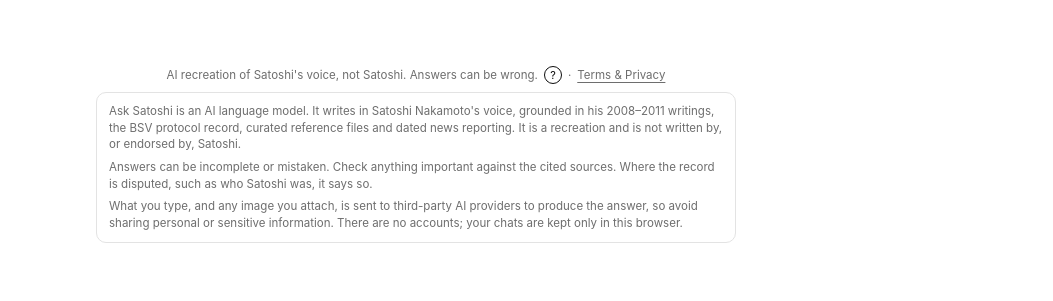
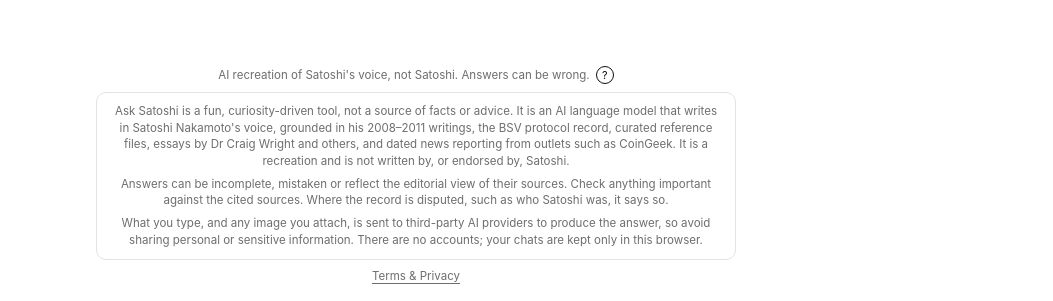
Before and after one commit to BMX-Casey94/AskSatoshi, a React (Vite) app in the folder client/: page / in a window 1280 px wide. Both pictures are taken after a click on the button "Show details about this AI service". Shown: the part 545-846 px from the top of the page, without its empty margins (224-1277 px from the left). Before the commit the page ends 808 px from the top, so only its background shows below. Built offline with nearby package versions, Linux system fonts and the light colour scheme; no server answers.

Commit message:
Stop logging question text; centre and extend the AI notice; update Terms wording
Co-authored-by: Cursor <cursoragent@cursor.com>

```diff
--- /dev/null
+++ b/client/scripts/stampLegalDate.mjs
@@ -0,0 +1,83 @@
+/**
+ * Keeps the Terms & Privacy date in step with the legal copy.
+ *
+ * The August 2026 baseline is the copy after later edits were undone. Matching
+ * that copy shows August. Any other copy, on the next dev server or production
+ * build, shows that day's date and keeps it until the copy changes again.
+ * Restoring the August copy puts August back.
+ */
+
+import { createHash } from 'node:crypto';
+import { readFileSync, writeFileSync } from 'node:fs';
+import { dirname, join } from 'node:path';
+import { fileURLToPath, pathToFileURL } from 'node:url';
+
+const root = join(dirname(fileURLToPath(import.meta.url)), '..');
+const pagePath = join(root, 'src/components/LegalPage.tsx');
+const revPath = join(root, 'src/legalRevision.ts');
+
+const START = '{/* legal-copy:start */}';
+const END = '{/* legal-copy:end */}';
+const BASELINE_LABEL = 'August 2026';
+
+function field(name, src) {
+  const match = new RegExp(`export const ${name} = '([^']*)'`).exec(src);
+  if (!match) throw new Error(`legalRevision.ts is missing ${name}`);
+  return match[1];
+}
+
+function revisionSource(baseline, copy, label) {
+  return `/**
+ * Date shown on Terms & Privacy. Written by scripts/stampLegalDate.mjs.
+ * Do not edit the hashes by hand. Edit the legal copy, then run the client.
+ */
+export const LEGAL_BASELINE_SHA256 = '${baseline}';
+export const LEGAL_COPY_SHA256 = '${copy}';
+export const LEGAL_UPDATED_LABEL = '${label}';
+`;
+}
+
+function todayLabel() {
+  return new Intl.DateTimeFormat('en-GB', {
+    day: 'numeric',
+    month: 'long',
+    year: 'numeric',
+    timeZone: 'Europe/London',
+  }).format(new Date());
+}
+
+export function stampLegalDate() {
+  const page = readFileSync(pagePath, 'utf8');
+  const start = page.indexOf(START);
+  const end = page.indexOf(END);
+  if (start < 0 || end < start) throw new Error('Legal page is missing the legal-copy markers');
+  const copy = page.slice(start + START.length, end).replace(/\r\n/g, '\n').trim();
+  const hash = createHash('sha256').update(copy).digest('hex');
+
+  const current = readFileSync(revPath, 'utf8');
+  const baselineField = field('LEGAL_BASELINE_SHA256', current);
+  const recorded = field('LEGAL_COPY_SHA256', current);
+  const label = field('LEGAL_UPDATED_LABEL', current);
+  const baseline = /^[a-f0-9]{64}$/.test(baselineField) ? baselineField : hash;
+
+  let nextLabel = label;
+  let nextHash = recorded;
+  if (hash === baseline) {
+    nextLabel = BASELINE_LABEL;
+    nextHash = baseline;
+  } else if (hash !== recorded) {
+    nextLabel = todayLabel();
+    nextHash = hash;
+  }
+
+  const next = revisionSource(baseline, nextHash, nextLabel);
+  if (next !== current.replace(/\r\n/g, '\n')) {
+    writeFileSync(revPath, next);
+    return true;
+  }
+  return false;
+}
+
+const invokedDirectly =
+  process.argv[1] !== undefined && import.meta.url === pathToFileURL(process.argv[1]).href;
+if (invokedDirectly) stampLegalDate();
--- a/client/src/components/AiNotice.tsx
+++ b/client/src/components/AiNotice.tsx
@@ -1,5 +1,4 @@
 import { useId, useState } from 'react';
-import { Link } from '../lib/router';
 
 /**
  * Standing AI disclosure. The one-line summary is always visible beneath the composer;
@@ -23,21 +22,20 @@ export function AiNotice({ className }: { className?: string }) {
         >
           ?
         </button>
-        <span aria-hidden="true">·</span>
-        <Link href="/terms" className="ai-notice-link">
-          Terms &amp; Privacy
-        </Link>
       </p>
       {open && (
         <div id={panelId} className="ai-notice-panel" role="note">
           <p>
-            Ask Satoshi is an AI language model. It writes in Satoshi Nakamoto's voice, grounded in
-            his 2008–2011 writings, the BSV protocol record, curated reference files and dated
-            news reporting. It is a recreation and is not written by, or endorsed by, Satoshi.
+            Ask Satoshi is a fun, curiosity-driven tool, not a source of facts or advice. It is an
+            AI language model that writes in Satoshi Nakamoto's voice, grounded in his 2008–2011
+            writings, the BSV protocol record, curated reference files, essays by Dr Craig Wright
+            and others, and dated news reporting from outlets such as CoinGeek. It is a recreation
+            and is not written by, or endorsed by, Satoshi.
           </p>
           <p>
-            Answers can be incomplete or mistaken. Check anything important against the cited
-            sources. Where the record is disputed, such as who Satoshi was, it says so.
+            Answers can be incomplete, mistaken or reflect the editorial view of their sources.
+            Check anything important against the cited sources. Where the record is disputed, such
+            as who Satoshi was, it says so.
           </p>
           <p>
             What you type, and any image you attach, is sent to third-party AI providers to produce
--- a/client/src/components/CorpusStamp.tsx
+++ b/client/src/components/CorpusStamp.tsx
@@ -1,5 +1,6 @@
-/** Small footer line for the corpus refresh date. Renders nothing when unknown. */
+/** Footer line: corpus refresh date, then the Terms & Privacy link. */
 
+import { Link } from '../lib/router';
 import { formatCorpusUpdated } from '../lib/corpusDate';
 
 interface Props {
@@ -7,8 +8,20 @@ interface Props {
 }
 
 export function CorpusStamp({ updated }: Props) {
-  if (!updated) return null;
-  const formatted = formatCorpusUpdated(updated);
-  if (!formatted) return null;
-  return <p className="corpus-stamp">Sources last refreshed {formatted}</p>;
+  const formatted = updated ? formatCorpusUpdated(updated) : null;
+  return (
+    <p className="corpus-stamp">
+      {formatted && (
+        <>
+          <span>Sources last refreshed {formatted}</span>
+          <span className="corpus-stamp-sep" aria-hidden="true">
+            ·
+          </span>
+        </>
+      )}
+      <Link href="/terms" className="corpus-stamp-link">
+        Terms &amp; Privacy
+      </Link>
+    </p>
+  );
 }
--- a/client/src/components/LegalPage.tsx
+++ b/client/src/components/LegalPage.tsx
@@ -5,13 +5,13 @@
  */
 
 import { useEffect, useState } from 'react';
+import { LEGAL_UPDATED_LABEL } from '../legalRevision';
 import { Link } from '../lib/router';
 import { loadStore, saveStore } from '../lib/storage';
 import { HomeIcon } from './icons';
 import { ThemeToggle } from './ThemeToggle';
 
 const CONTACT = (import.meta.env as Record<string, string | undefined>).VITE_CONTACT_EMAIL?.trim();
-const LAST_UPDATED = '28 October 2026';
 
 export function LegalPage() {
   const [theme, setTheme] = useState<'light' | 'dark'>(() => loadStore().theme ?? 'light');
@@ -38,15 +38,17 @@ export function LegalPage() {
       </header>
 
       <main className="activity-main legal-main">
-        <p className="activity-lead">Last updated {LAST_UPDATED}.</p>
+        <p className="activity-lead">Last updated {LEGAL_UPDATED_LABEL}.</p>
 
+        {/* legal-copy:start */}
         <h2 id="terms">Terms of use</h2>
 
         <h3>What this is</h3>
         <p>
-          Ask Satoshi is an AI service. It answers questions about Bitcoin in the voice of Satoshi
-          Nakamoto, using his 2008–2011 writings, the BSV protocol record, curated reference
-          material and dated news reporting. It is a recreation. It is not written, reviewed or
+          Ask Satoshi is an AI service provided for curiosity, education and entertainment. It
+          answers questions about Bitcoin in the voice of Satoshi Nakamoto, using his 2008–2011
+          writings, the BSV protocol record, curated reference material, essays by Dr Craig Wright
+          and others, and dated news reporting (for example from CoinGeek). It is a recreation. It is not written, reviewed or
           endorsed by Satoshi Nakamoto, and it is not a person.
         </p>
 
@@ -148,8 +150,8 @@ export function LegalPage() {
         <h3>What our server handles</h3>
         <p>
           The server receives your IP address, which is used briefly to apply rate limits and to
-          protect the service from abuse. Short excerpts of questions can appear in operational
-          logs used to keep the service running and to fix faults. We do not build profiles, sell
+          protect the service from abuse. Operational logs record technical events only, not the text
+          of your questions. We do not build profiles, sell
           data or use it for advertising. Answer ratings (thumbs up or down) are counted anonymously
           and are not linked to you.
         </p>
@@ -177,6 +179,7 @@ export function LegalPage() {
             </p>
           </>
         )}
+        {/* legal-copy:end */}
       </main>
     </div>
   );
--- a/client/src/features.css
+++ b/client/src/features.css
@@ -356,11 +356,32 @@
 }
 
 .corpus-stamp {
+  display: flex;
+  flex-wrap: wrap;
+  align-items: center;
+  justify-content: center;
+  gap: 0.35em;
   margin: 0;
   font-size: 0.72rem;
   line-height: 1.4;
   color: var(--text-muted);
   text-align: center;
+}
+
+.corpus-stamp-link {
+  color: inherit;
+  text-decoration: underline;
+  text-underline-offset: 3px;
+}
+
+.corpus-stamp-link:hover {
+  color: var(--text);
+}
+
+.corpus-stamp-link:focus-visible {
+  outline: 2px solid var(--accent);
+  outline-offset: 2px;
+  border-radius: 2px;
 }
 
 .visually-hidden {
@@ -460,22 +481,13 @@
   padding: 10px 12px;
   border: 1px solid var(--border, rgba(127, 127, 127, 0.3));
   border-radius: 10px;
-  text-align: left;
+  text-align: center;
 }
 .ai-notice-panel p {
   margin: 0 0 6px;
 }
 .ai-notice-panel p:last-child {
   margin-bottom: 0;
-}
-
-.ai-notice-link {
-  color: inherit;
-  text-decoration: underline;
-  text-underline-offset: 3px;
-}
-.ai-notice-link:hover {
-  color: var(--text);
 }
 
 /* /terms — long-form legal text. */
--- /dev/null
+++ b/client/src/legalRevision.ts
@@ -0,0 +1,7 @@
+/**
+ * Date shown on Terms & Privacy. Written by scripts/stampLegalDate.mjs.
+ * Do not edit the hashes by hand. Edit the legal copy, then run the client.
+ */
+export const LEGAL_BASELINE_SHA256 = '88b8e2a5e4710223f70289a95bdcb4c77ae24c1ae4ff6c6dfac468edadd318b7';
+export const LEGAL_COPY_SHA256 = '88b8e2a5e4710223f70289a95bdcb4c77ae24c1ae4ff6c6dfac468edadd318b7';
+export const LEGAL_UPDATED_LABEL = 'August 2026';
--- a/client/src/styles.css
+++ b/client/src/styles.css
@@ -681,13 +681,19 @@ button:disabled {
   border-bottom: 1px solid transparent;
   word-break: break-word;
   transition: color 0.12s ease, border-color 0.12s ease;
-  /* Keep wrapped titles aligned under the first line, not under the number. */
+  /* Keep wrapped titles aligned under the first line, not under the number.
+     The title stays beside the chip and wraps in the remaining width, rather
+     than dropping onto its own line whenever it is longer than that gap. */
   flex: 1;
   min-width: 0;
   display: flex;
   align-items: baseline;
   gap: 0.5em;
-  flex-wrap: wrap;
+  flex-wrap: nowrap;
+}
+.source-title {
+  min-width: 0;
+  flex: 1 1 auto;
 }
 .source-link:hover {
   color: var(--accent);
--- a/client/vite.config.ts
+++ b/client/vite.config.ts
@@ -1,8 +1,17 @@
 import { defineConfig } from 'vite';
 import react from '@vitejs/plugin-react';
+import { stampLegalDate } from './scripts/stampLegalDate.mjs';
 
 export default defineConfig({
-  plugins: [react()],
+  plugins: [
+    {
+      name: 'legal-date',
+      buildStart() {
+        stampLegalDate();
+      },
+    },
+    react(),
+  ],
   // Static assets (hero images, icon) belong in client/public — Vite copies them into
   // the build. The build emits to the repo-root public/ folder, which Vercel serves
   // from its CDN (express.static is ignored there) and `npm start` serves locally.
```
Also changed, not shown: 1 other file (tests, documents, lock files or other folders).
